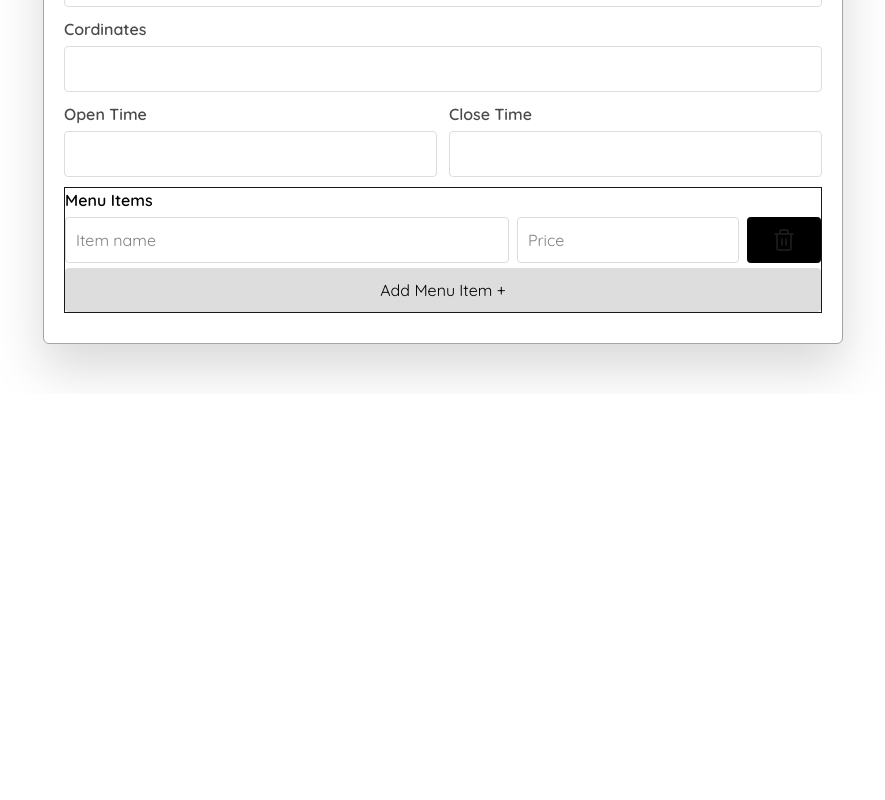
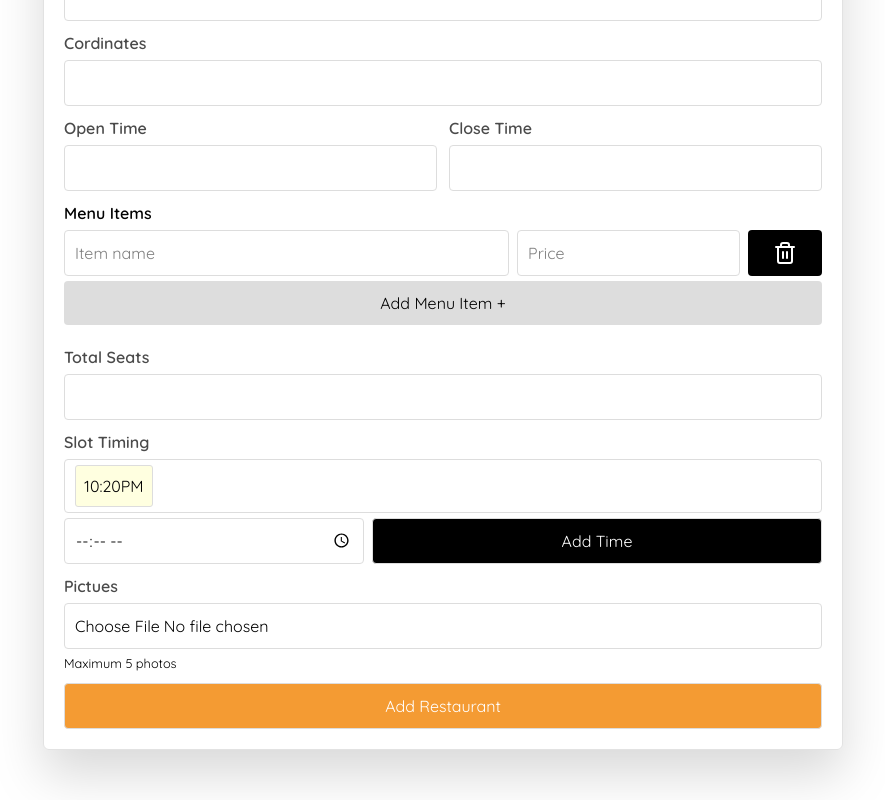
Before and after one commit to arnab0403/Restaurant-Seat-Book-Frontend, a React (Vite) app: page /addrestaurantss in a window 1280 px wide. Shown: the part 647-1447 px from the top of the page, without its empty margins (197-1082 px from the left). Before the commit the page ends 1041 px from the top, so only its background shows below. Built offline with nearby package versions, Linux system fonts and the light colour scheme; no server answers.

Commit message:
Add Restaurant Form

```diff
--- a/index.html
+++ b/index.html
@@ -10,7 +10,7 @@
       rel="stylesheet"
     />
     <meta name="viewport" content="width=device-width, initial-scale=1.0" />
-    <title>Vite + React</title>
+    <title>DineQ</title>
   </head>
   <body>
     <div id="root"></div>
--- a/src/components/Resturants/AddRestaurantss.jsx
+++ b/src/components/Resturants/AddRestaurantss.jsx
@@ -3,24 +3,59 @@ import Navbar from '../Navbar/Navbar'
 import { Trash2 } from 'lucide-react';
 
 function AddRestaurantss() {
+    //menu
     const [menu, setMenu] = useState([{ menu: "", price: "" }]);
 
+    // for slot time
+    const [slotTime,setSlotTime]=useState(["10:20PM"]);
+
+    // for slot time input
+    const [slotTimeInput,setSlotTimeInput]=useState("");
+
+    // adding the menu
     const handleAddMenu = () => {
     setMenu([...menu, { menu: "", price: "" }]);
     };
 
+    // deleting menu by passing the index
     const handleDeleteMenu = (index) => {
     const updatedMenu = [...menu];  // copy to avoid direct mutation
     updatedMenu.splice(index, 1);   // remove 1 item at that index
     setMenu(updatedMenu);
     };
 
+
+    // handle the time input field
+    const handleTimeInput=(e)=>{
+        setSlotTimeInput(e.target.value);
+        console.log(e.target.value);
+    }
+
+    // adding the time to the time slot array with proper time AM/PM
+    const handleAddTime = () => {
+
+        let newTimeArray = [...slotTime]; // copy the array
+
+        let [hours, minutes] = slotTimeInput.split(":"); // "14:30" → ["14","30"]
+        hours = Number(hours);
+        minutes = Number(minutes);
+
+        let period = hours >= 12 ? "PM" : "AM";
+        hours = hours % 12 || 12; // 0 → 12, 13 → 1
+
+        let time = `${hours}:${minutes.toString().padStart(2, "0")} ${period}`;
+
+        newTimeArray.push(time);
+        setSlotTime(newTimeArray);
+    };
+
+
   return (
     <>
         <Navbar/>
         <div className='bg-[white] mt-[90px] flex justify-center items-center py-[50px]'>
-            <div className='w-[800px] drop-shadow-2xl bg-[white] border border-[#a4a4a4] p-[20px] rounded-[6px] '>
-                <h2 className='text-black text-center'>Add Restaurants</h2>
+            <div className='w-[800px] drop-shadow-2xl bg-[white] border border-[#e2e2e2] p-[20px] rounded-[6px] text-[black] '>
+                <h2 className='text-black text-center text-[25px]'>Add Restaurants</h2>
                 <div className='flex flex-col gap-2.5'>
                     <div className='flex flex-col gap-[5px] '>
                         <label className='font-semibold text-[16px] text-[#4a4a4a]'>Restaurant Name</label>
@@ -104,11 +139,11 @@ function AddRestaurantss() {
                         </div>
                     </div>
 
-                    {/* menu Item */}
-                    <div className='flex gap-[5px] mb-[10px] w-[100%] border flex-col'>
+                    {/*start menu Item */}
+                    <div className='flex gap-[5px] mb-[10px] w-[100%] flex-col'>
                         <h3 className='text-black font-semibold'>Menu Items</h3>
                         {menu.map((item,index)=>(
-                            <div className='w-[100%] flex gap-2'>
+                            <div className='w-[100%] flex gap-2' key={index}>
                                 <input
                                 type="text"
                                 name="item"
@@ -129,16 +164,66 @@ function AddRestaurantss() {
                                 className='p-[10px] rounded-[4px] border border-[#ddd] text-[16px] text-black w-[30%]'
                                 />
                                 <button className='bg-[black] w-[10%] rounded-[4px] flex items-center justify-center hover:opacity-85 cursor-pointer' onClick={()=>{handleDeleteMenu(index)}}>
-                                    <Trash2 />
+                                    <Trash2 className='text-white'/>
                                 </button>
                             </div>
                         ))}
+
 
                         <button className='bg-[#dddddd] text-[black] rounded-[4px] text-[16px] p-[10px] text-center hover:bg-[black] hover:text-white transition duration-500 cursor-pointer' onClick={handleAddMenu}>
                             Add Menu Item +
                         </button>
                     </div>
+                    {/*end menu Item */}
 
+                    <div className='flex flex-col gap-[5px] '>
+                        <label className='font-semibold text-[16px] text-[#4a4a4a]'>Total Seats</label>
+                        <input
+                        className='p-[10px] rounded-[4px] border border-[#ddd] text-[16px]'
+                        type="text"
+                        name="name"
+                        required
+                        />
+                    </div>
+
+                    {/*Start of Slot Timming  */}
+                    <div className='flex flex-col gap-[5px]'>
+                        <p className='font-semibold text-[16px] text-[#4a4a4a]'>Slot Timing</p>
+                        <div className='px-[10px] py-[5px] rounded-[4px] border border-[#ddd] text-[16px] flex'>
+                            {slotTime.map((item,key)=>(
+                                <div className='bg-[#ffffe0] p-[8px] border border-[#ddd] rounded-[3px]' key={key}>
+                                    {item}
+                                </div>
+                            ))}
+                        </div>
+                        <div className='flex gap-2'>
+                            <input type="time" className='p-[10px] rounded-[4px] border border-[#ddd] text-[16px] w-[40%]' onChange={handleTimeInput} value={slotTimeInput}/>
+                            <button
+                            className='p-[10px] rounded-[4px] border border-[#ddd] text-[16px] bg-[black] text-white hover:opacity-70 cursor-pointer w-[60%]'
+                            onClick={handleAddTime}
+                            >
+                                Add Time
+                            </button>
+                        </div>
+                    </div>
+                    {/*End of Slot Timming  */}
+
+                    <div className='flex flex-col gap-[5px] '>
+                        <label className='font-semibold text-[16px] text-[#4a4a4a]'>Pictues</label>
+                        <input
+                        className='p-[10px] rounded-[4px] border border-[#ddd] text-[16px]'
+                        type="file"
+                        name="name"
+                        accept='image/*'
+                        required
+                        />
+                        <small>Maximum 5 photos</small>
+                    </div>
+
+
+                    <button
+                    className='p-[10px] rounded-[4px] border border-[#ddd]  text-[16px] bg-[#F49B33] text-white hover:opacity-70 cursor-pointer'
+                    >Add Restaurant</button>
                 </div>
 
 
```
